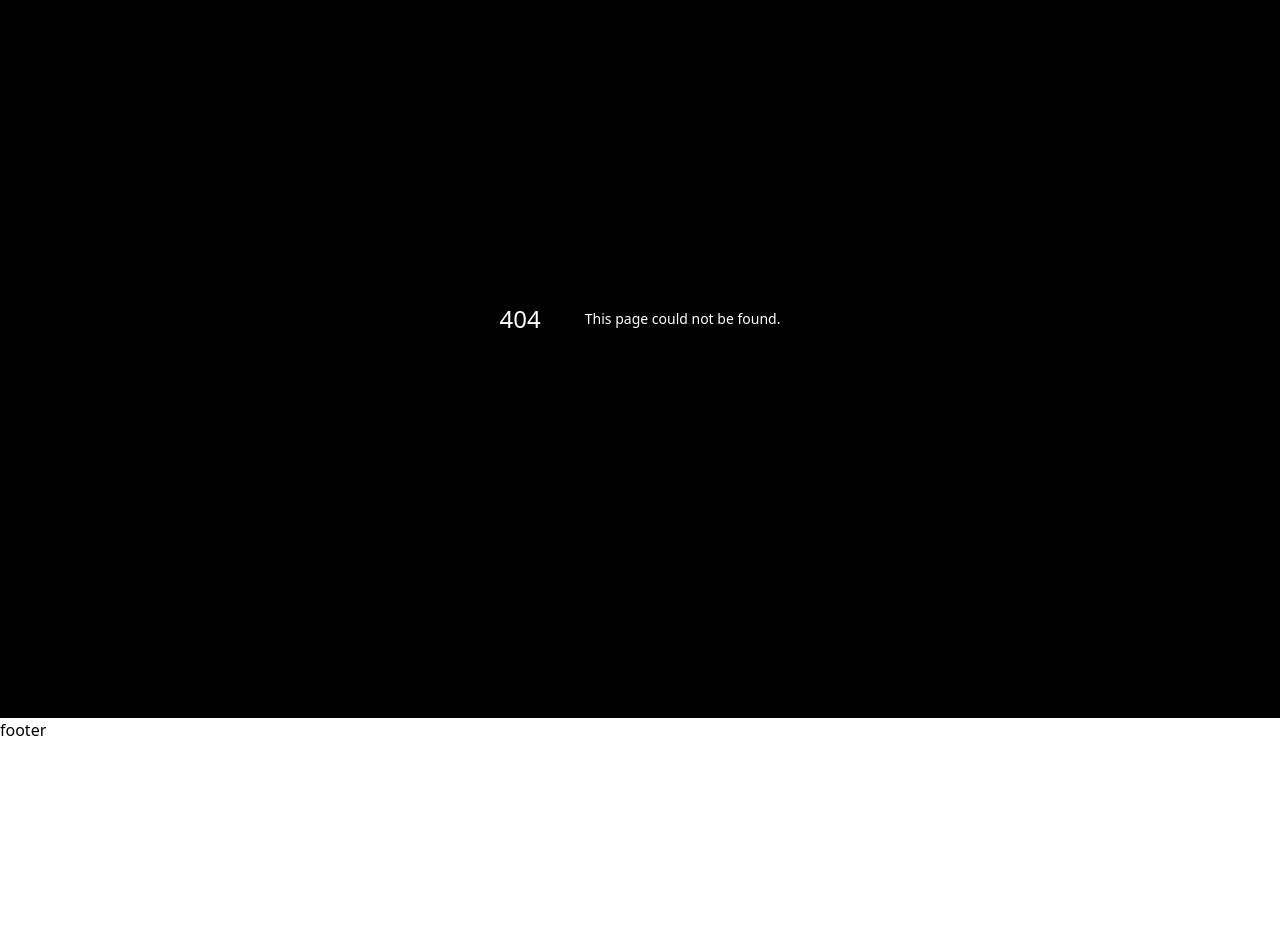
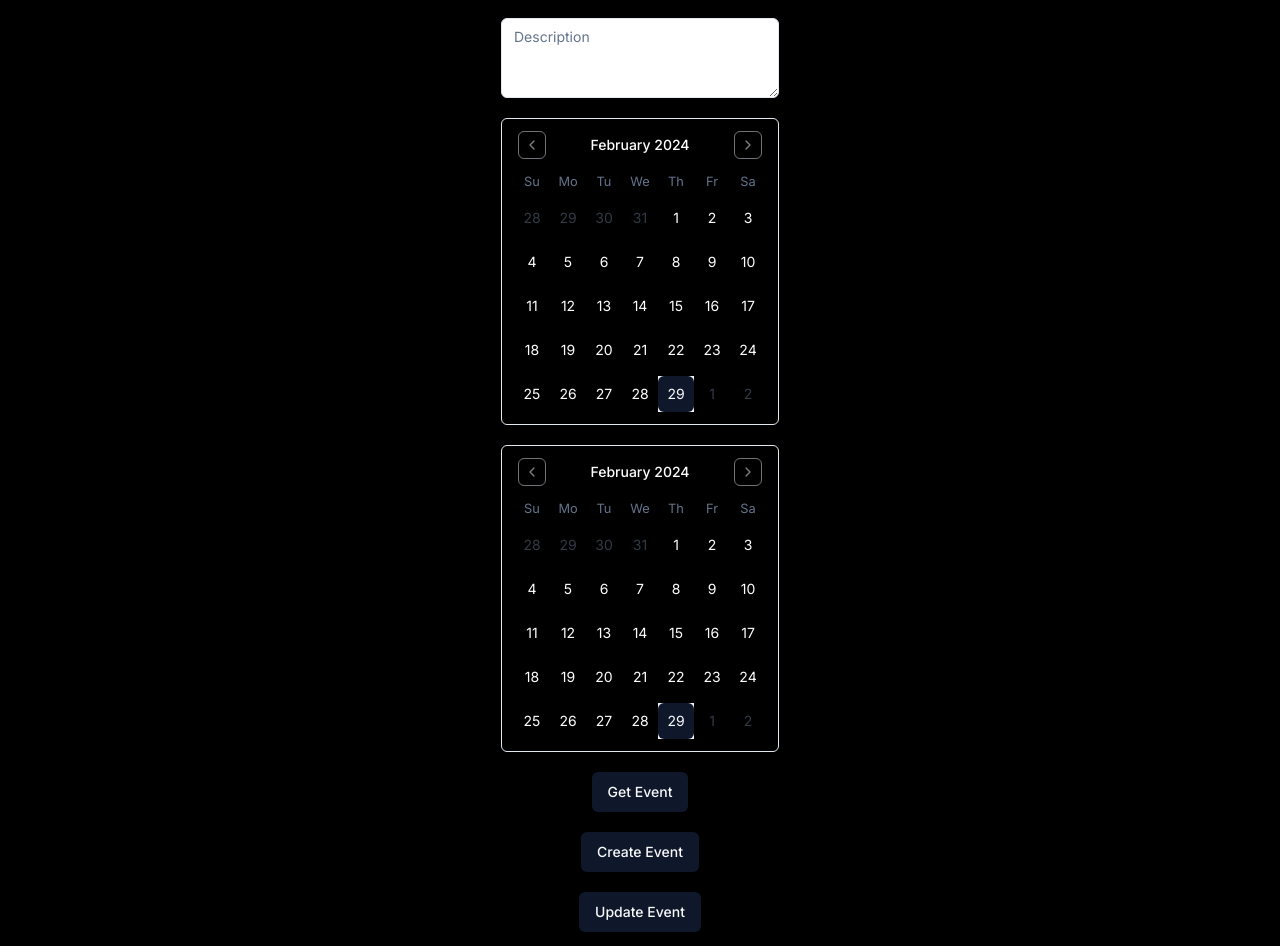
Before and after one commit to Prabhuomkar9/eventopedia, a Next.js app: page /testEvent in a window 1280 px wide. Before the commit this address had no page. Shown: the part 146-1092 px from the top of the page. Before the commit the page ends 888 px from the top, so only its background shows below. Built offline with nearby package versions, Linux system fonts and the light colour scheme.

Commit message:
Event REST API test

```diff
--- a/package.json
+++ b/package.json
@@ -16,11 +16,13 @@
     "@vercel/speed-insights": "^1.0.10",
     "class-variance-authority": "^0.7.0",
     "clsx": "^2.1.0",
+    "date-fns": "^3.3.1",
     "lucide-react": "^0.343.0",
     "next": "14.1.0",
     "next-themes": "^0.2.1",
     "prisma": "^5.10.1",
     "react": "^18",
+    "react-day-picker": "^8.10.0",
     "react-dom": "^18",
     "tailwind-merge": "^2.2.1",
     "tailwindcss-animate": "^1.0.7"
--- /dev/null
+++ b/src/components/ui/calendar.tsx
@@ -0,0 +1,64 @@
+import * as React from "react"
+import { ChevronLeft, ChevronRight } from "lucide-react"
+import { DayPicker } from "react-day-picker"
+
+import { cn } from "@/lib/utils"
+import { buttonVariants } from "@/components/ui/button"
+
+export type CalendarProps = React.ComponentProps<typeof DayPicker>
+
+function Calendar({
+  className,
+  classNames,
+  showOutsideDays = true,
+  ...props
+}: CalendarProps) {
+  return (
+    <DayPicker
+      showOutsideDays={showOutsideDays}
+      className={cn("p-3", className)}
+      classNames={{
+        months: "flex flex-col sm:flex-row space-y-4 sm:space-x-4 sm:space-y-0",
+        month: "space-y-4",
+        caption: "flex justify-center pt-1 relative items-center",
+        caption_label: "text-sm font-medium",
+        nav: "space-x-1 flex items-center",
+        nav_button: cn(
+          buttonVariants({ variant: "outline" }),
+          "h-7 w-7 bg-transparent p-0 opacity-50 hover:opacity-100"
+        ),
+        nav_button_previous: "absolute left-1",
+        nav_button_next: "absolute right-1",
+        table: "w-full border-collapse space-y-1",
+        head_row: "flex",
+        head_cell:
+          "text-muted-foreground rounded-md w-9 font-normal text-[0.8rem]",
+        row: "flex w-full mt-2",
+        cell: "h-9 w-9 text-center text-sm p-0 relative [&:has([aria-selected].day-range-end)]:rounded-r-md [&:has([aria-selected].day-outside)]:bg-accent/50 [&:has([aria-selected])]:bg-accent first:[&:has([aria-selected])]:rounded-l-md last:[&:has([aria-selected])]:rounded-r-md focus-within:relative focus-within:z-20",
+        day: cn(
+          buttonVariants({ variant: "ghost" }),
+          "h-9 w-9 p-0 font-normal aria-selected:opacity-100"
+        ),
+        day_range_end: "day-range-end",
+        day_selected:
+          "bg-primary text-primary-foreground hover:bg-primary hover:text-primary-foreground focus:bg-primary focus:text-primary-foreground",
+        day_today: "bg-accent text-accent-foreground",
+        day_outside:
+          "day-outside text-muted-foreground opacity-50 aria-selected:bg-accent/50 aria-selected:text-muted-foreground aria-selected:opacity-30",
+        day_disabled: "text-muted-foreground opacity-50",
+        day_range_middle:
+          "aria-selected:bg-accent aria-selected:text-accent-foreground",
+        day_hidden: "invisible",
+        ...classNames,
+      }}
+      components={{
+        IconLeft: ({ ...props }) => <ChevronLeft className="h-4 w-4" />,
+        IconRight: ({ ...props }) => <ChevronRight className="h-4 w-4" />,
+      }}
+      {...props}
+    />
+  )
+}
+Calendar.displayName = "Calendar"
+
+export { Calendar }
--- /dev/null
+++ b/src/components/ui/textarea.tsx
@@ -0,0 +1,24 @@
+import * as React from "react"
+
+import { cn } from "@/lib/utils"
+
+export interface TextareaProps
+  extends React.TextareaHTMLAttributes<HTMLTextAreaElement> {}
+
+const Textarea = React.forwardRef<HTMLTextAreaElement, TextareaProps>(
+  ({ className, ...props }, ref) => {
+    return (
+      <textarea
+        className={cn(
+          "flex min-h-[80px] w-full rounded-md border border-input bg-background px-3 py-2 text-sm ring-offset-background placeholder:text-muted-foreground focus-visible:outline-none focus-visible:ring-2 focus-visible:ring-ring focus-visible:ring-offset-2 disabled:cursor-not-allowed disabled:opacity-50",
+          className
+        )}
+        ref={ref}
+        {...props}
+      />
+    )
+  }
+)
+Textarea.displayName = "Textarea"
+
+export { Textarea }
--- /dev/null
+++ b/src/pages/api/event.ts
@@ -0,0 +1,60 @@
+import prisma from "@/server/prisma";
+import { NextApiRequest, NextApiResponse } from "next";
+
+export default async function handler(req: NextApiRequest, res: NextApiResponse) {
+  if (req.method === "POST") {
+    if (req.body.type === "get") {
+      console.log(req.body)
+      const events = await prisma.event.findFirst({
+        where: {
+          eventId: req.body.eventId
+        }
+      });
+      console.log(events)
+      res.status(200).json(events);
+    } else if (req.body.type === "create") {
+      console.log(req.body)
+      const { eventId, name, desc, from, to } = req.body;
+      const event = await prisma.event.create({
+        data: {
+          eventId: eventId,
+          name: name,
+          desc: desc,
+          from: from,
+          to: to,
+        },
+      });
+      console.log(event)
+      res.status(200).json(event);
+    }
+    else if (req.body.type === "update") {
+      console.log(req.body)
+      const { eventId, name, desc, from, to } = req.body;
+      const event = await prisma.event.update({
+        where: {
+          eventId: eventId
+        },
+        data: {
+          name: name,
+          desc: desc,
+          from: from,
+          to: to,
+        },
+      });
+      console.log(event)
+      res.status(200).json(event);
+    } else if (req.body.type === "delete") {
+      const response = await prisma.event.delete({
+        where: {
+          eventId: req.body.eventId
+        }
+      })
+      console.log(response)
+      res.status(200).json(response);
+    }
+  }
+  else {
+    res.status(405).json({ message: "Method not allowed" });
+  }
+  prisma.$disconnect();
+}
--- /dev/null
+++ b/src/pages/testEvent.tsx
@@ -0,0 +1,141 @@
+import React, { useState } from "react";
+import { NextPage } from "next";
+import { Button } from "@/components/ui/button";
+import { Input } from "@/components/ui/input";
+import { Textarea } from "@/components/ui/textarea";
+import { Calendar } from "@/components/ui/calendar";
+
+const TestEvent: NextPage<{}> = ({}) => {
+  const [eventData, setEventData] = useState({
+    eventId: "001",
+    name: "",
+    desc: "",
+    from: new Date(),
+    to: new Date(),
+    author: {},
+  });
+
+  const getEvent = () => {
+    fetch("/api/event", {
+      method: "POST",
+      headers: {
+        "Content-Type": "application/json",
+      },
+      body: JSON.stringify({ type: "get", eventId: eventData.eventId }),
+    })
+      .then((res) => res.json())
+      .then((data) => {
+        console.log(data);
+      });
+  };
+  const createEvent = () => {
+    fetch("/api/event", {
+      method: "POST",
+      headers: {
+        "Content-Type": "application/json",
+      },
+      body: JSON.stringify({
+        type: "create",
+        eventId: eventData.eventId,
+        name: eventData.name,
+        desc: eventData.desc,
+        from: eventData.from,
+        to: eventData.to,
+      }),
+    })
+      .then((res) => res.json())
+      .then((data) => {
+        console.log(data);
+      });
+  };
+  const updateEvent = () => {
+    fetch("/api/event", {
+      method: "POST",
+      headers: {
+        "Content-Type": "application/json",
+      },
+      body: JSON.stringify({
+        type: "update",
+        eventId: eventData.eventId,
+        name: eventData.name,
+        desc: eventData.desc,
+        from: eventData.from,
+        to: eventData.to,
+      }),
+    })
+      .then((res) => res.json())
+      .then((data) => {
+        console.log(data);
+      });
+  };
+
+  const deleteEvent = () => {
+    fetch("/api/event", {
+      method: "POST",
+      headers: {
+        "Content-Type": "application/json",
+      },
+      body: JSON.stringify({ type: "delete", eventId: eventData.eventId }),
+    })
+      .then((res) => res.json())
+      .then((data) => {
+        console.log(data);
+      });
+  };
+
+  return (
+    <div className="flex flex-col justify-center items-center gap-5 p-10">
+      <div className="flex flex-col justify-center items-center gap-5">
+        <Input
+          type="text"
+          placeholder="Name"
+          value={eventData.name}
+          onChange={(e) => {
+            setEventData((prev) => {
+              return { ...prev, name: e.target.value };
+            });
+          }}
+        />
+        <Textarea
+          placeholder="Description"
+          value={eventData.desc}
+          onChange={(e) => {
+            setEventData((prev) => {
+              return { ...prev, desc: e.target.value };
+            });
+          }}
+        />
+        <Calendar
+          mode="single"
+          selected={eventData.from}
+          onSelect={(data: Date | undefined) => {
+            if (data) {
+              setEventData((prev) => {
+                return { ...prev, from: data };
+              });
+            }
+          }}
+          className="rounded-md border"
+        />
+        <Calendar
+          mode="single"
+          selected={eventData.to}
+          onSelect={(data: Date | undefined) => {
+            if (data) {
+              setEventData((prev) => {
+                return { ...prev, to: data };
+              });
+            }
+          }}
+          className="rounded-md border"
+        />
+      </div>
+      <Button onClick={getEvent}>Get Event</Button>
+      <Button onClick={createEvent}>Create Event</Button>
+      <Button onClick={updateEvent}>Update Event</Button>
+      <Button onClick={deleteEvent}>Delete Event</Button>
+    </div>
+  );
+};
+
+export default TestEvent;
```
Also changed, not shown: 2 other files (tests, documents, lock files or other folders).
